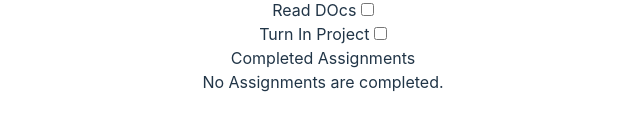
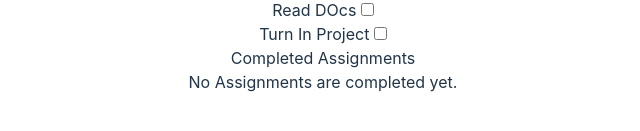
Before and after one commit to hasansfzn/vue_learning_project, a Vue app: page / in a window 1280 px wide. Shown: the part 401-532 px from the top of the page, without its empty margins (317-957 px from the left). Built offline with nearby package versions, Linux system fonts and the light colour scheme.

Commit message:
added comment \n added the comment in new line for the learnging purpose to see how the commit works in terminal and so on. this texts are dummy texts to explain the commit

```diff
--- a/src/components/AssignmentList.vue
+++ b/src/components/AssignmentList.vue
@@ -21,6 +21,9 @@ const tasksInProgress = computed(() => {
 <template>
   <section>
     <h2 class="text-3xl py-3 font-bold">Assignment</h2>
+    <p v-show="!tasksInProgress.length" class="my-2 text-green-500">
+      All Assignments are done for now.
+    </p>
     <ul>
       <li v-for="assignment in tasksInProgress" :key="assignment.name">
         <label>
@@ -30,8 +33,8 @@ const tasksInProgress = computed(() => {
       </li>
     </ul>
     <h3 class="mt-4 text-gray font-bold text-2xl">Completed Assignments</h3>
-    <p v-if="completedAssignments.length === 0">
-      No Assignments are completed.
+    <p class="my-3" v-if="completedAssignments.length === 0">
+      No Assignments are completed yet.
     </p>
     <ul>
       <li v-for="asg in completedAssignments" :key="asg.name">
```
